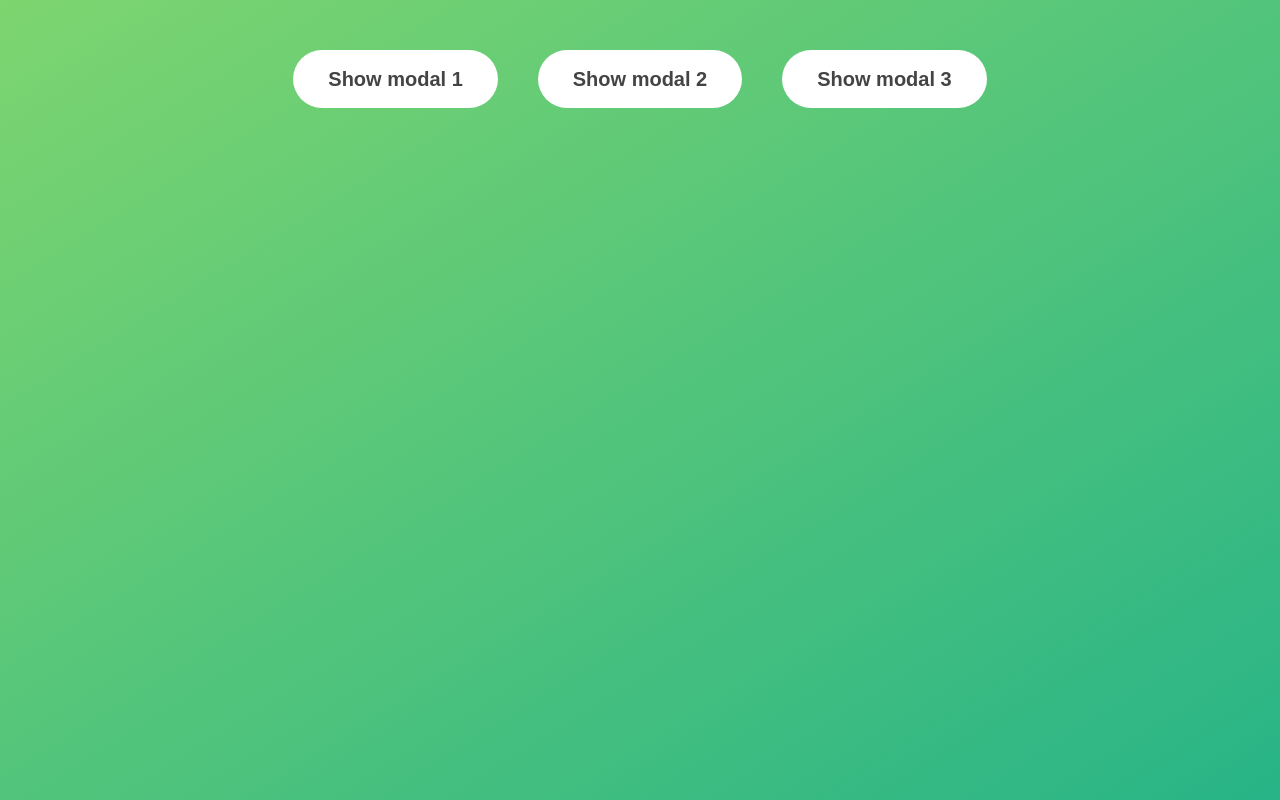
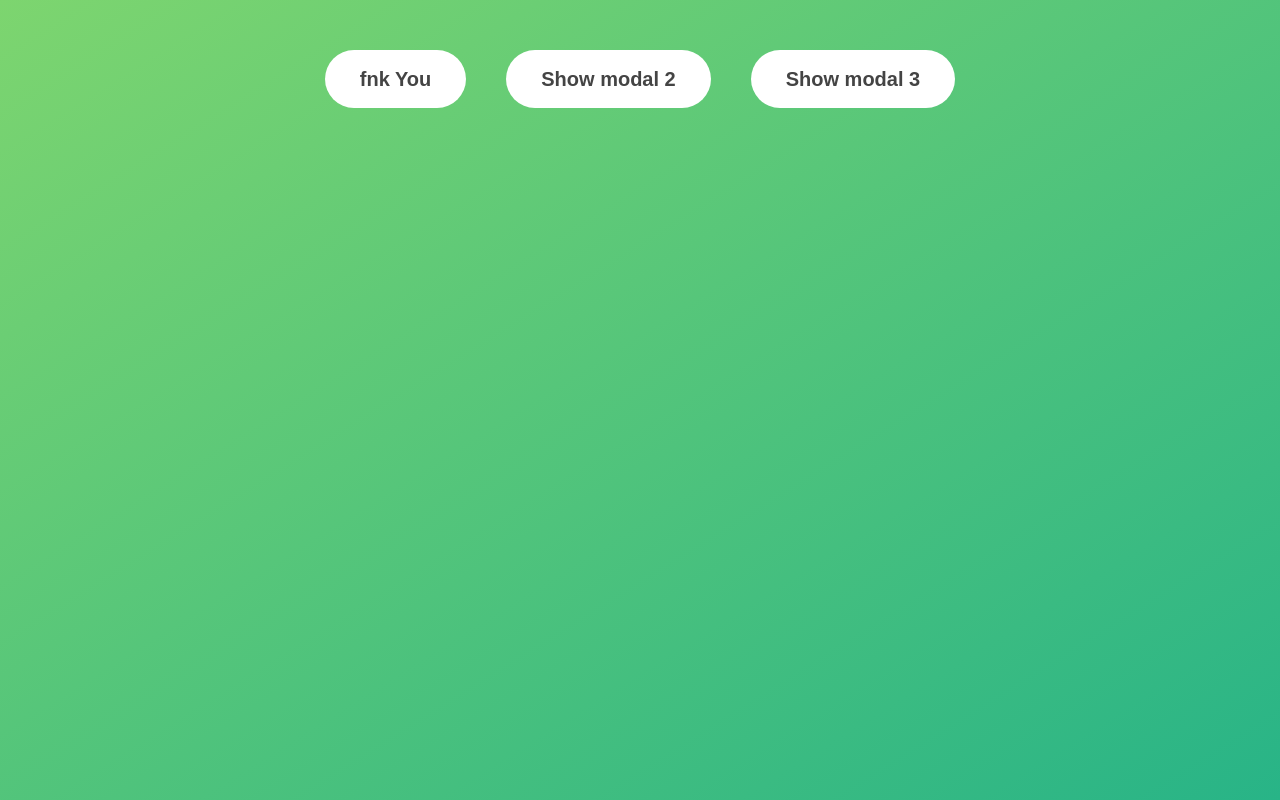
Before and after one commit to kyahAndoy/simpleModal, a plain HTML site: page index.html in a window 1280 px wide. Drawn offline with Linux system fonts and the light colour scheme.

Commit message:
moda change

```diff
--- a/index.html
+++ b/index.html
@@ -8,7 +8,7 @@
     <title>Modal window</title>
   </head>
   <body>
-    <button class="show-modal">Show modal 1</button>
+    <button class="show-modal">fnk You</button>
     <button class="show-modal">Show modal 2</button>
     <button class="show-modal">Show modal 3</button>
 
```
